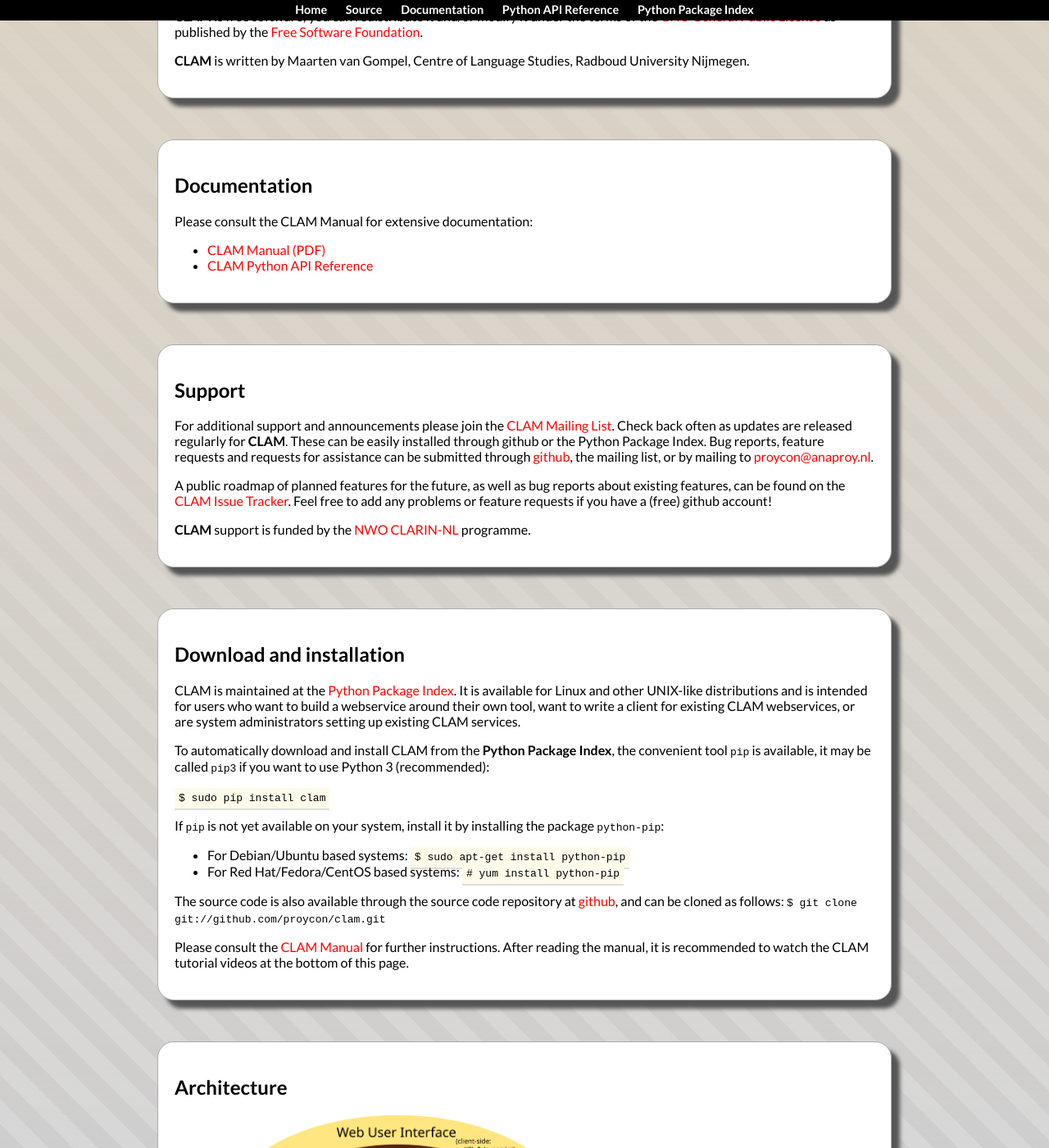
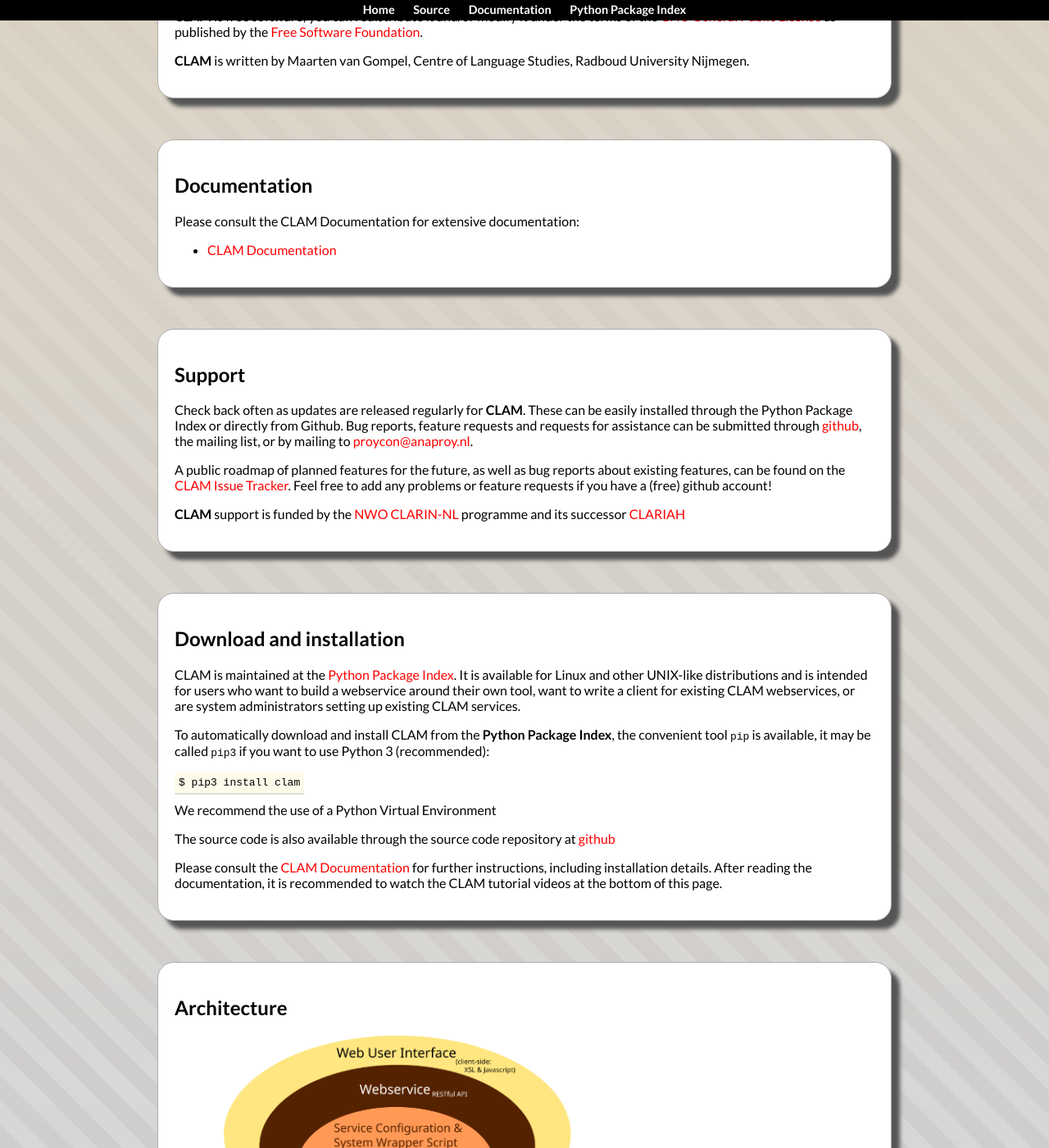
Before and after one commit to proycon/clam, a Jekyll site: the page built from index.html, in a window 1280 px wide and 1400 px high, scrolled down 820 px. Shown: the whole window at 82% size. Built offline with Jekyll 4.4.1, drawn with Linux system fonts in a browser that asks for light colours.

Commit message:
updated links to documentation

```diff
--- a/_config.yml
+++ b/_config.yml
@@ -19,9 +19,7 @@ defaults:
       - label: Source
         url: https://github.com/proycon/clam/
       - label: Documentation
-        url: https://github.com/proycon/clam/raw/master/docs/clam_manual.pdf
-      - label: Python API Reference
-        url: http://packages.python.org/CLAM
+        url: https://clam.readthedocs.io/en/stable/
       - label: Python Package Index
         url: https://pypi.python.org/pypi/CLAM
 ---
--- a/index.html
+++ b/index.html
@@ -47,11 +47,10 @@ Studies, Radboud University Nijmegen. </p>
 
 <h2>Documentation</h2>
 
-Please consult the CLAM Manual for extensive documentation:
+Please consult the CLAM Documentation for extensive documentation:
 
 <ul>
-	<li><a href="https://github.com/proycon/clam/raw/master/docs/clam_manual.pdf">CLAM Manual (PDF)</a></li>
-	<li><a href="http://packages.python.org/CLAM/">CLAM Python API Reference</a></li>
+	<li><a href="https://clam.readthedocs.io/en/stable/">CLAM Documentation</a></li>
 </ul>
 
 </section>
@@ -61,12 +60,12 @@ Please consult the CLAM Manual for extensive documentation:
 <h2>Support</h2>
 
 <p>
-For additional support and announcements please join the <a href="https://lists.uvt.nl/mailman/listinfo/clam">CLAM Mailing List</a>. Check back often as updates are released regularly for <strong>CLAM</strong>. These can be easily installed through github or the Python Package Index. Bug reports, feature requests and requests for assistance can be submitted through <a href="https://github.com/proycon/clam/issues?state=open">github</a>, the mailing list, or by mailing to <a href="mailto:proycon@anaproy.nl">proycon@anaproy.nl</a>.
+Check back often as updates are released regularly for <strong>CLAM</strong>. These can be easily installed through the Python Package Index or directly from Github. Bug reports, feature requests and requests for assistance can be submitted through <a href="https://github.com/proycon/clam/issues?state=open">github</a>, the mailing list, or by mailing to <a href="mailto:proycon@anaproy.nl">proycon@anaproy.nl</a>.
 </p>
 
 <p>A public roadmap of planned features for the future, as well as bug reports about existing features, can be found on the <a href="https://github.com/proycon/clam/issues?state=open">CLAM Issue Tracker</a>. Feel free to add any problems or feature requests if you have a (free) github account!</p>
 
-<p><strong>CLAM</strong> support is funded by the <a href="http://www.clarin.nl">NWO CLARIN-NL</a> programme.</p>
+<p><strong>CLAM</strong> support is funded by the <a href="http://www.clarin.nl">NWO CLARIN-NL</a> programme and its successor <a href="https://clariah.nl">CLARIAH</a></p>
 
 </section>
 
@@ -81,20 +80,16 @@ For additional support and announcements please join the <a href="https://lists.
 <p>To automatically download and install CLAM from the <strong>Python Package Index</strong>, the convenient tool <tt>pip</tt> is available, it may be called <tt>pip3</tt> if you want to use Python 3 (recommended):</p>
 
 <code data-lang="bash">
-$ sudo pip install clam
+$ pip3 install clam
 </code>
 
-<p>If <tt>pip</tt> is not yet available on your system, install it by installing the package <tt>python-pip</tt>:
-<ul>
-<li> For Debian/Ubuntu based systems: <code>$ sudo apt-get install python-pip</code></li>
-<li> For Red Hat/Fedora/CentOS based systems: <code># yum install python-pip</code></li>
-</ul>
-</p>
 
-<p>The source code is also available through the source code repository at <a href="https://github.com/proycon/clam">github</a>, and can be cloned as follows: <tt>$ git clone git://github.com/proycon/clam.git</tt></p>
+<p>We recommend the use of a Python Virtual Environment</p>
+
+<p>The source code is also available through the source code repository at <a href="https://github.com/proycon/clam">github</a></p>
 
 <p>
-Please consult the <a href="https://github.com/proycon/clam/raw/master/docs/clam_manual.pdf">CLAM Manual</a> for further instructions. After reading the manual, it is recommended to watch the CLAM tutorial videos at the bottom of this page.
+Please consult the <a href="https://clam.readthedocs.io/en/stable">CLAM Documentation</a> for further instructions, including installation details. After reading the documentation, it is recommended to watch the CLAM tutorial videos at the bottom of this page.
 </p>
 
 </section>
```
